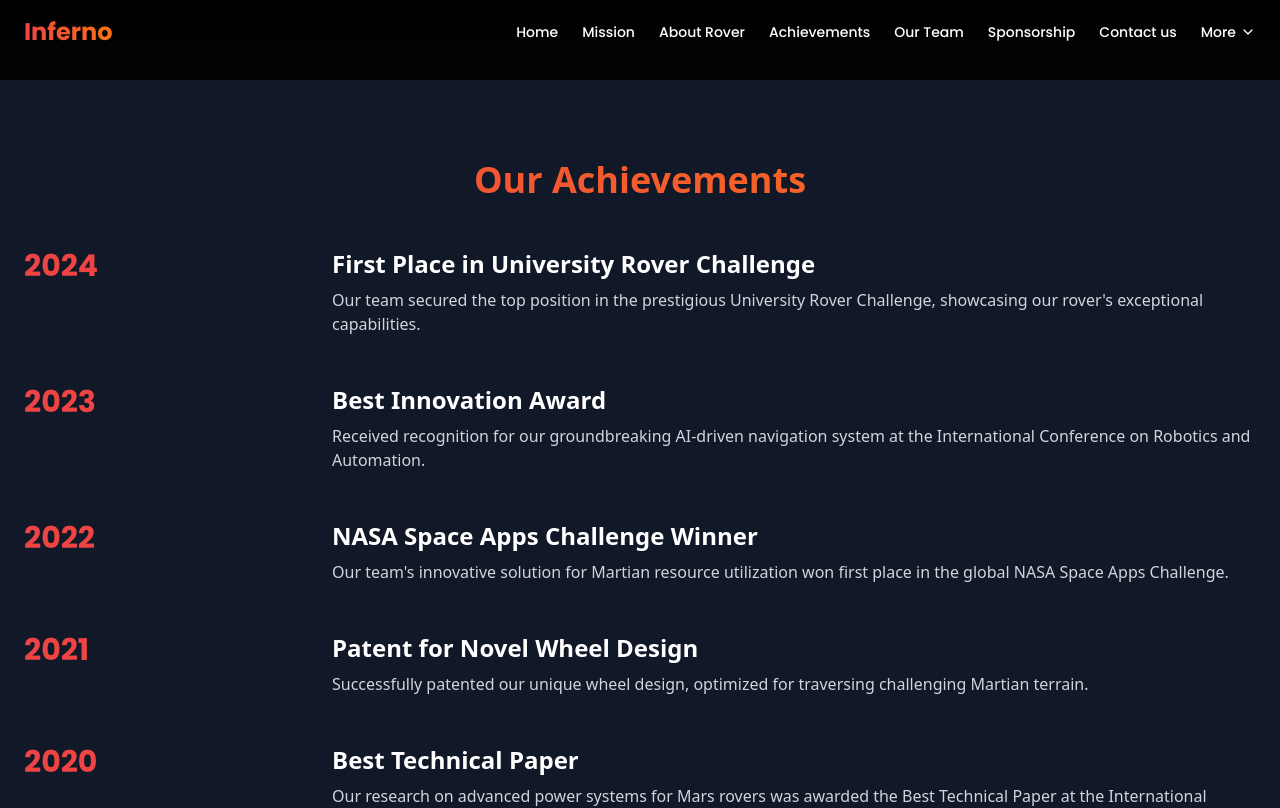
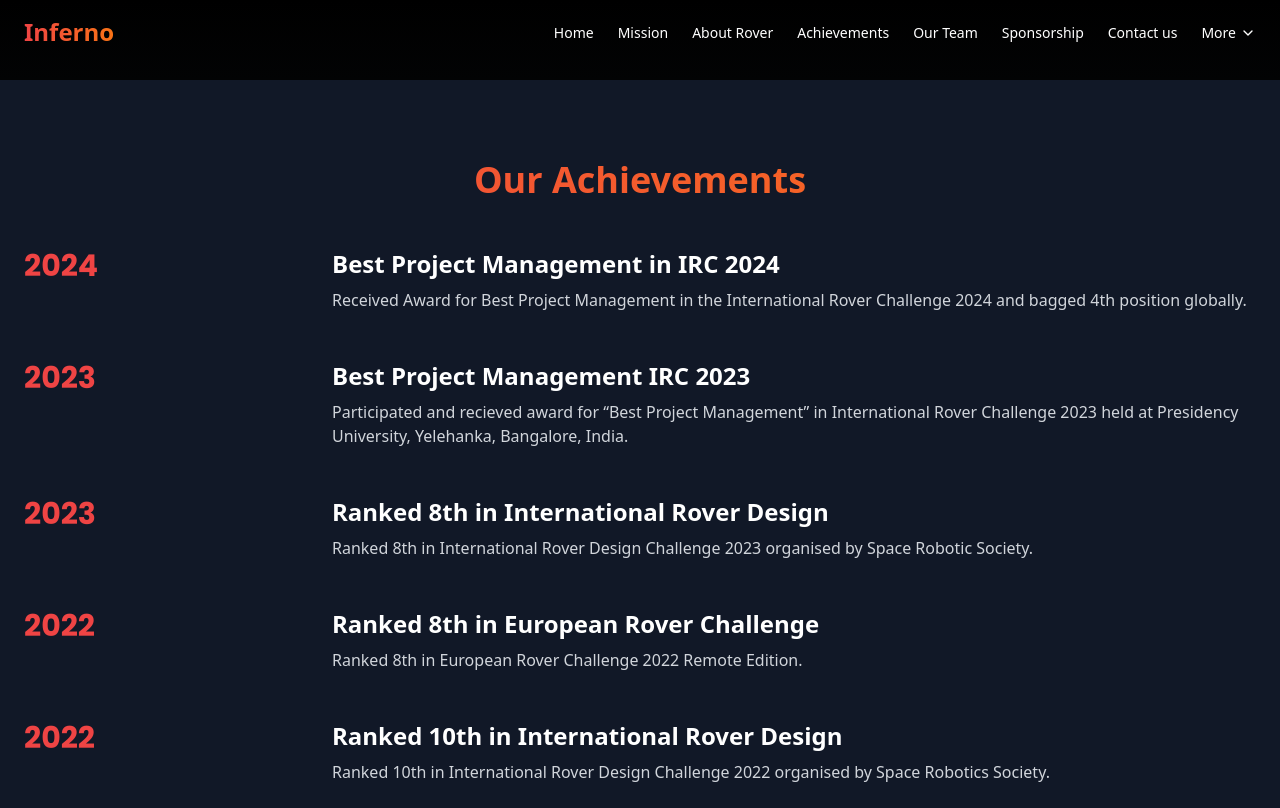
Before and after one commit to AmanPrajapati7015/inferno-website, a Next.js app in the folder frontend/: page /achievements in a window 1280 px wide. Shown: the top 808 px of the page. Built offline with nearby package versions, Linux system fonts and the light colour scheme.

Commit message:
update acheivements data

```diff
--- a/frontend/app/components/Achievements.tsx
+++ b/frontend/app/components/Achievements.tsx
@@ -6,29 +6,35 @@ import { useInView } from 'react-intersection-observer'
 const achievements = [
   {
     year: '2024',
-    title: 'First Place in University Rover Challenge',
-    description: 'Our team secured the top position in the prestigious University Rover Challenge, showcasing our rover\'s exceptional capabilities.'
+    title: 'Best Project Management in IRC 2024',
+    description: 'Received Award for  Best Project Management in the International Rover Challenge 2024 and bagged 4th position globally.'
   },
   {
     year: '2023',
-    title: 'Best Innovation Award',
-    description: 'Received recognition for our groundbreaking AI-driven navigation system at the International Conference on Robotics and Automation.'
+    title: 'Best Project Management IRC 2023',
+    description: 'Participated and recieved award for “Best Project Management” in International Rover Challenge 2023 held at Presidency University, Yelehanka, Bangalore, India.'
+  },
+  {
+    year: '2023',
+    title: 'Ranked 8th in International Rover Design',
+    description: 'Ranked 8th in International Rover Design Challenge 2023 organised by Space Robotic Society.'
   },
   {
     year: '2022',
-    title: 'NASA Space Apps Challenge Winner',
-    description: 'Our team\'s innovative solution for Martian resource utilization won first place in the global NASA Space Apps Challenge.'
+    title: 'Ranked 8th in European Rover Challenge',
+    description: 'Ranked 8th in European Rover Challenge 2022 Remote Edition.'
   },
   {
-    year: '2021',
-    title: 'Patent for Novel Wheel Design',
-    description: 'Successfully patented our unique wheel design, optimized for traversing challenging Martian terrain.'
+    year: '2022',
+    title: 'Ranked 10th in International Rover Design',
+    description: 'Ranked 10th in International Rover Design Challenge 2022 organised by Space Robotics Society. '
   },
   {
-    year: '2020',
-    title: 'Best Technical Paper',
-    description: 'Our research on advanced power systems for Mars rovers was awarded the Best Technical Paper at the International Astronautical Congress.'
+    year: "2022",
+    title: '  "Ranked 26th in University Rover Challenge",',
+    description: 'Ranked 26th in University Rover Challenge 2022 at Mars Desert Research Center, Utah, USA.'
   }
+
 ]
 
 export default function Achievements() {
--- a/frontend/app/components/Competitions.tsx
+++ b/frontend/app/components/Competitions.tsx
@@ -28,7 +28,7 @@ export default function Competitions() {
   })
 
   return (
-    <section ref={ref} className="py-20 bg-black">
+    <section ref={ref} className="py-20 bg-gray-900">
       <div className="container mx-auto px-6">
         <motion.h2
           className="text-4xl font-bold mb-12 text-center bg-clip-text text-transparent bg-gradient-to-r from-red-500 to-orange-500"
--- a/frontend/app/components/Contact.tsx
+++ b/frontend/app/components/Contact.tsx
@@ -1,6 +1,5 @@
 'use client'
 
-import { useState } from 'react'
 import { motion } from 'framer-motion'
 import { useInView } from 'react-intersection-observer'
 
@@ -10,25 +9,7 @@ export default function Contact() {
     threshold: 0.1,
   })
 
-  const [formData, setFormData] = useState({
-    name: '',
-    email: '',
-    message: '',
-  })
 
-  const handleChange = (e: React.ChangeEvent<HTMLInputElement | HTMLTextAreaElement>) => {
-    const { name, value } = e.target
-    setFormData(prevData => ({
-      ...prevData,
-      [name]: value
-    }))
-  }
-
-  const handleSubmit = (e: React.FormEvent) => {
-    e.preventDefault()
-    // Handle form submission here
-    console.log('Form submitted:', formData)
-  }
 
   return (
     <section id="contact" className="py-20 bg-gray-900">
--- a/frontend/app/components/InteractiveUpdates.tsx
+++ b/frontend/app/components/InteractiveUpdates.tsx
@@ -28,7 +28,7 @@ export default function InteractiveUpdates() {
   })
 
   return (
-    <section ref={ref} className="py-20 bg-black">
+    <section ref={ref} className="py-20 " style={{backgroundColor: 'rgb(19, 24, 30)'}}>
       <div className="container mx-auto px-6">
         <motion.h2
           className="text-4xl font-bold mb-12 text-center bg-clip-text text-transparent bg-gradient-to-r from-red-500 to-orange-500"
--- a/frontend/app/components/Marquee.tsx
+++ b/frontend/app/components/Marquee.tsx
@@ -1,3 +1,4 @@
+"use client"
 import React, {useEffect, useRef} from 'react';
 import './marque.css'; // Import the CSS for styling
 
--- a/frontend/app/components/SponsorshipAppeal.tsx
+++ b/frontend/app/components/SponsorshipAppeal.tsx
@@ -16,7 +16,7 @@ export default function SponsorshipAppeal() {
   })
 
   return (
-    <section id="sponsorship" ref={ref} className="py-20 bg-gray-900">
+    <section id="sponsorship" ref={ref} className="py-20" style={{backgroundColor: 'rgb(19, 24, 30)'}}>
       <div className="container mx-auto px-6">
         <motion.h2
           className="text-4xl font-bold mb-12 text-center bg-clip-text text-transparent bg-gradient-to-r from-red-500 to-orange-500"
--- a/frontend/app/components/SponsorshipDetails.tsx
+++ b/frontend/app/components/SponsorshipDetails.tsx
@@ -11,6 +11,18 @@ const sponsorshipLevels = [
   { name: 'Bronze', amount: 'Up to ₹99,999', benefits: ['Name listed on website', 'Team updates and newsletter', 'Social media shoutout'] },
 ]
 
+
+const sponsors_logo = [
+  "/sponsors/nvidia_logo.jpg",
+  "/sponsors/altium.png",
+  "/sponsors/ansys_logo.png",
+  "/sponsors/solidworks_logo.png",
+  "/sponsors/indiacircuits.png",
+  "/sponsors/neutronium.png",
+  "/sponsors/69rigs.png",
+
+];
+
 export default function SponsorshipDetails() {
   const [ref, inView] = useInView({
     triggerOnce: true,
@@ -18,19 +30,10 @@ export default function SponsorshipDetails() {
   })
 
 
-  const images = [
-    "/sponsors/nvidia_logo.jpg",
-    "/sponsors/altium.png",
-    "/sponsors/ansys_logo.png",
-    "/sponsors/solidworks_logo.png",
-    "/sponsors/indiacircuits.png",
-    "/sponsors/neutronium.png",
-    "/sponsors/69rigs.png",
 
-  ];
   return (
     <>
-      <Marquee images={images}/>
+      <Marquee images={sponsors_logo}/>
 
       <section ref={ref} className="py-20 bg-gray-900">
         <div className="container mx-auto px-6">
--- a/frontend/app/components/Team.tsx
+++ b/frontend/app/components/Team.tsx
@@ -4,7 +4,6 @@ import { motion } from 'framer-motion'
 import { useInView } from 'react-intersection-observer'
 import { Linkedin } from 'lucide-react'
 import Link from 'next/link'
-import { FunnelChart } from 'recharts'
 
 const teamMembers = [
   {
--- a/frontend/app/globals.css
+++ b/frontend/app/globals.css
@@ -6,6 +6,10 @@
   --foreground-rgb: 255, 255, 255;
   --background-start-rgb: 0, 0, 0;
   --background-end-rgb: 31, 41, 55;
+}
+
+* {
+  /* font-family: Arial, Helvetica, sans-serif; */
 }
 
 body {
@@ -23,7 +27,7 @@ body {
     @apply font-sans font-bold;
   }
 
-  p {
+  p, a , button {
     @apply font-sans;
   }
 }
--- a/frontend/app/page.tsx
+++ b/frontend/app/page.tsx
@@ -4,16 +4,30 @@ import InteractiveUpdates from './components/InteractiveUpdates'
 import Competitions from './components/Competitions'
 import SponsorshipAppeal from './components/SponsorshipAppeal'
 import CallToAction from './components/CallToAction'
-import Contact from './components/Contact'
+import Marquee from './components/Marquee'
+
+const images = [
+  "/sponsors/nvidia_logo.jpg",
+  "/sponsors/altium.png",
+  "/sponsors/ansys_logo.png",
+  "/sponsors/solidworks_logo.png",
+  "/sponsors/indiacircuits.png",
+  "/sponsors/neutronium.png",
+  "/sponsors/69rigs.png",
+
+];
 
 export default function Home() {
+
   return (
     <div className="bg-black text-white">
       <Hero />
       <InfernoNews />
       <InteractiveUpdates />
       <Competitions />
+      <Marquee images={images}/>
       <SponsorshipAppeal />
+
       <CallToAction />
       {/* <Contact/> */}
     </div>
```
